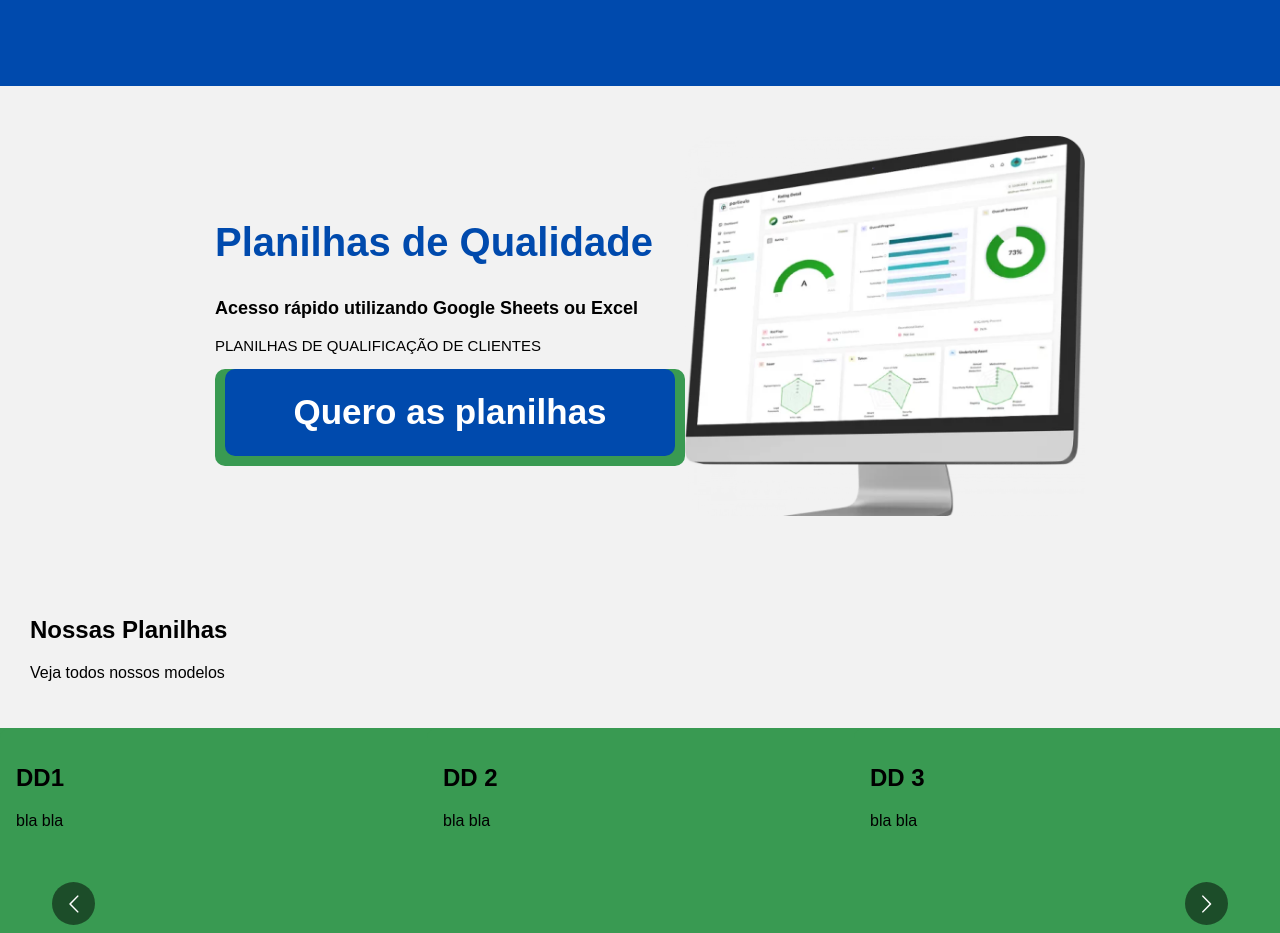
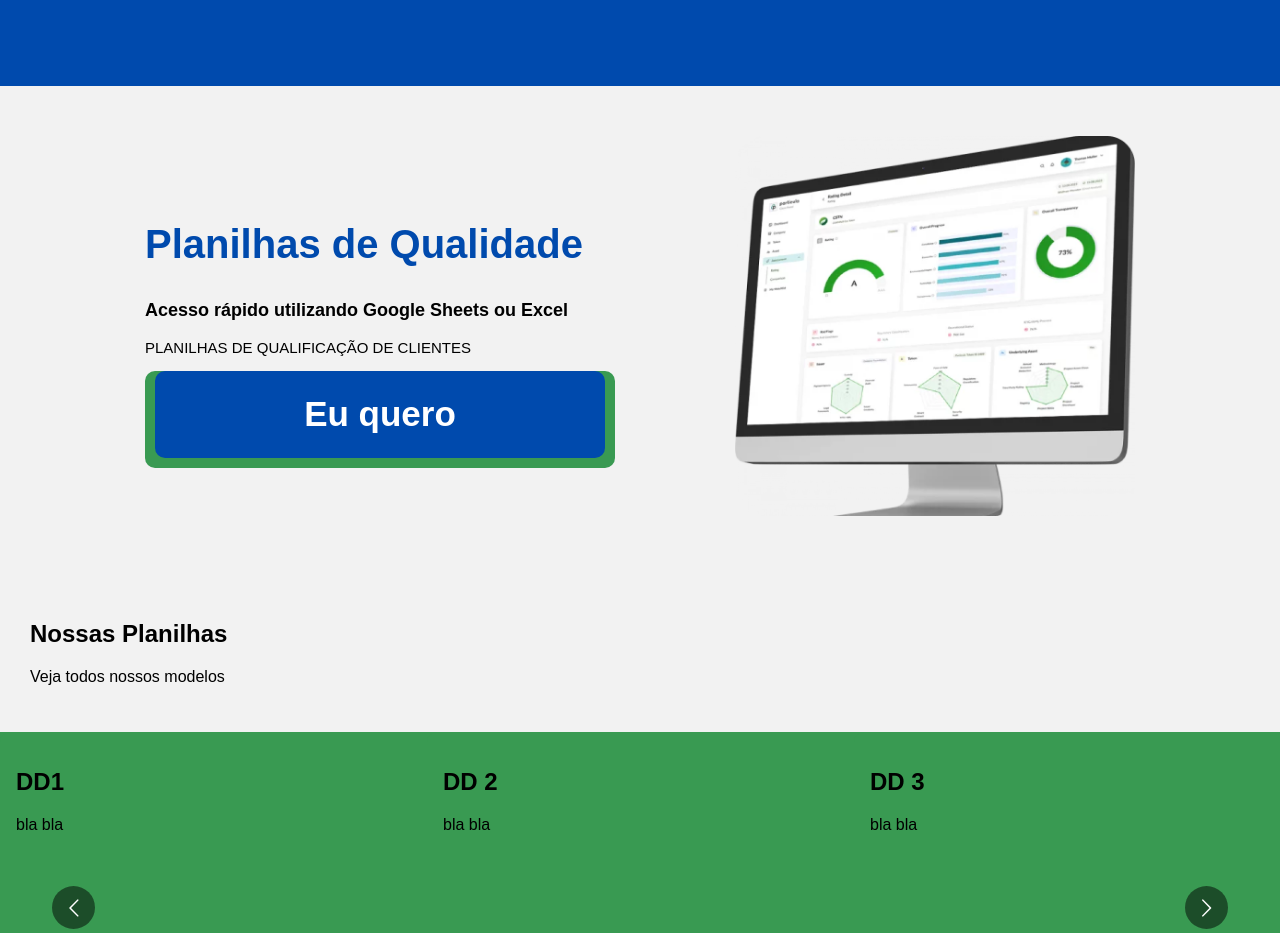
Before and after one commit to Soto92/cesuca-website, a React app: page / in a window 1280 px wide. Shown: the part 1280-2213 px from the top of the page. Built offline with nearby package versions, Linux system fonts and the light colour scheme; the HTML template or start-up script is replaced by a standard one.

Commit message:
Separado div

```diff
--- a/src/components/banners/bannerQuality.jsx
+++ b/src/components/banners/bannerQuality.jsx
@@ -14,7 +14,7 @@ const BannerQuality = () => {
         justifyContent: "center",
       }}
     >
-      <div style={{ marginLeft: "20px", maxWidth: "600px" }}>
+      <div style={{ marginRight: "60px", maxWidth: "600px" }}>
         <h2 style={{ color: "#004AAD", fontSize: "40px" }}>
           Planilhas de Qualidade
         </h2>
@@ -27,7 +27,7 @@ const BannerQuality = () => {
           PLANILHAS DE QUALIFICAÇÃO DE CLIENTES
         </p>
         <Button
-              text="Quero as planilhas"
+          text="Eu quero"
             onClick={() =>
             window.open(
               "https://hotmart.com/pt-br/marketplace/produtos/arquivos-pre-prontos-para-apresentacoes-tcc-controle-financeiro-curriculo/F83402332H",
@@ -36,6 +36,7 @@ const BannerQuality = () => {
           }
         />
       </div>
+      <div style={{ marginLeft: "60px" }}>
         <img
           src={MonitorIMG}
           alt="Monitor"
@@ -46,6 +47,7 @@ const BannerQuality = () => {
           }}
         />
       </div>
+    </div>
   );
 };
 
```
Lines whose indentation alone changed are shown as unchanged.
